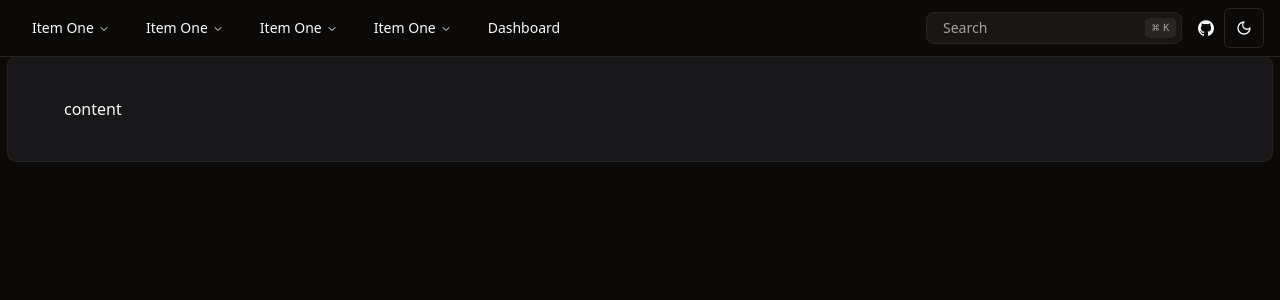
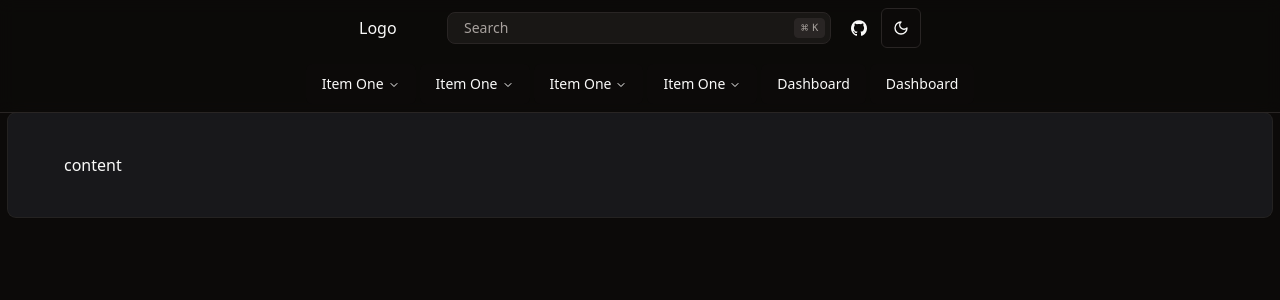
Before and after one commit to RichardVu3/auction-ebay, a React (Vite) app in the folder client/: page / in a window 1280 px wide. Shown: the top 300 px of the page. Built offline with nearby package versions, Linux system fonts and the light colour scheme.

Commit message:
fixed responsive nav

```diff
--- a/client/src/components/ui/command-menu.tsx
+++ b/client/src/components/ui/command-menu.tsx
@@ -30,7 +30,7 @@ export function CommandMenu({ ...props }: DialogProps) {
       <Button
         variant="outline"
         className={cn(
-          "relative h-8 w-full justify-start rounded-[0.5rem] bg-muted/50 text-sm font-normal text-muted-foreground shadow-none sm:pr-12 md:w-40 lg:w-56 xl:w-64",
+          "relative h-8 w-56 md:w-96  justify-start rounded-[0.5rem] bg-muted/50 text-sm font-normal text-muted-foreground shadow-none sm:pr-12 ",
         )}
         onClick={() => setOpen(true)}
         {...props}
--- a/client/src/routes/__root.tsx
+++ b/client/src/routes/__root.tsx
@@ -102,9 +102,38 @@ type Props = { className?: string };
 function SiteHeader({ className }: Props) {
   return (
     <header className="sticky top-0 z-50 w-full border-b border-border/40 bg-background/95 backdrop-blur supports-[backdrop-filter]:bg-background/60 dark:border-border">
-      <div className="flex h-14 items-center px-4">
+      <div className="flex h-14 items-center px-4 justify-center">
         {/*main/mobile nav items*/}
 
+        {/*<NavigationMenu className={cn("", className)}>
+          <NavigationMenuList>
+            <NavigationMenuItem>
+            </NavigationMenuItem>
+          </NavigationMenuList>
+        </NavigationMenu>*/}
+
+        <MobileNav />
+        <div className="flex items-center gap-2 justify-center">
+          <div className="hidden md:flex w-16 mr-4">Logo</div>
+
+          <div className="flex-1 w-full max-w-full">
+            <CommandMenu />
+          </div>
+
+          <nav className="flex items-center gap-0.5">
+            <Button variant="ghost" size="icon" className="h-8  px-0">
+              <Link to="/">
+                <Icons.gitHub className="h-4 w-4" />
+                <span className="sr-only">GitHub</span>
+              </Link>
+            </Button>
+            <ModeToggle />
+          </nav>
+        </div>
+      </div>
+
+      {/*Secondary Bar*/}
+      <div className="hidden justify-center md:flex h-14 items-center px-4">
         <NavigationMenu className={cn("", className)}>
           <NavigationMenuList>
             <HeaderMenuList />
@@ -121,25 +150,15 @@ function SiteHeader({ className }: Props) {
             </NavigationMenuItem>
 
             <NavigationMenuItem>
-              <MobileNav />
+              <NavigationMenuLink
+                className={navigationMenuTriggerStyle()}
+                asChild
+              >
+                <Link to="/dashboard">Dashboard</Link>
+              </NavigationMenuLink>
             </NavigationMenuItem>
           </NavigationMenuList>
         </NavigationMenu>
-
-        <div className="flex flex-1 items-center justify-between gap-2 md:justify-end">
-          <div className="w-full flex-1 md:w-auto md:flex-none">
-            <CommandMenu />
-          </div>
-          <nav className="flex items-center gap-0.5">
-            <Button variant="ghost" size="icon" className="h-8 w-8 px-0">
-              <Link to="/">
-                <Icons.gitHub className="h-4 w-4" />
-                <span className="sr-only">GitHub</span>
-              </Link>
-            </Button>
-            <ModeToggle />
-          </nav>
-        </div>
       </div>
     </header>
   );
```
